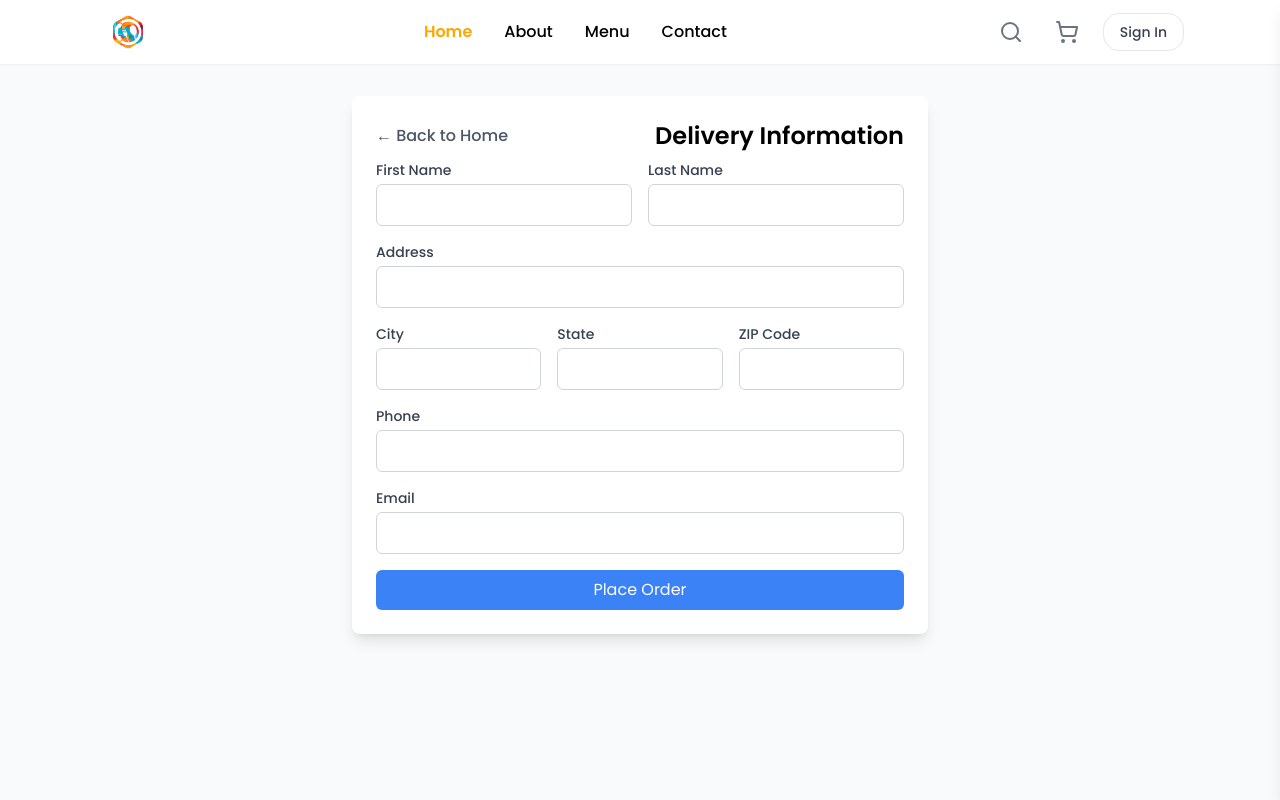
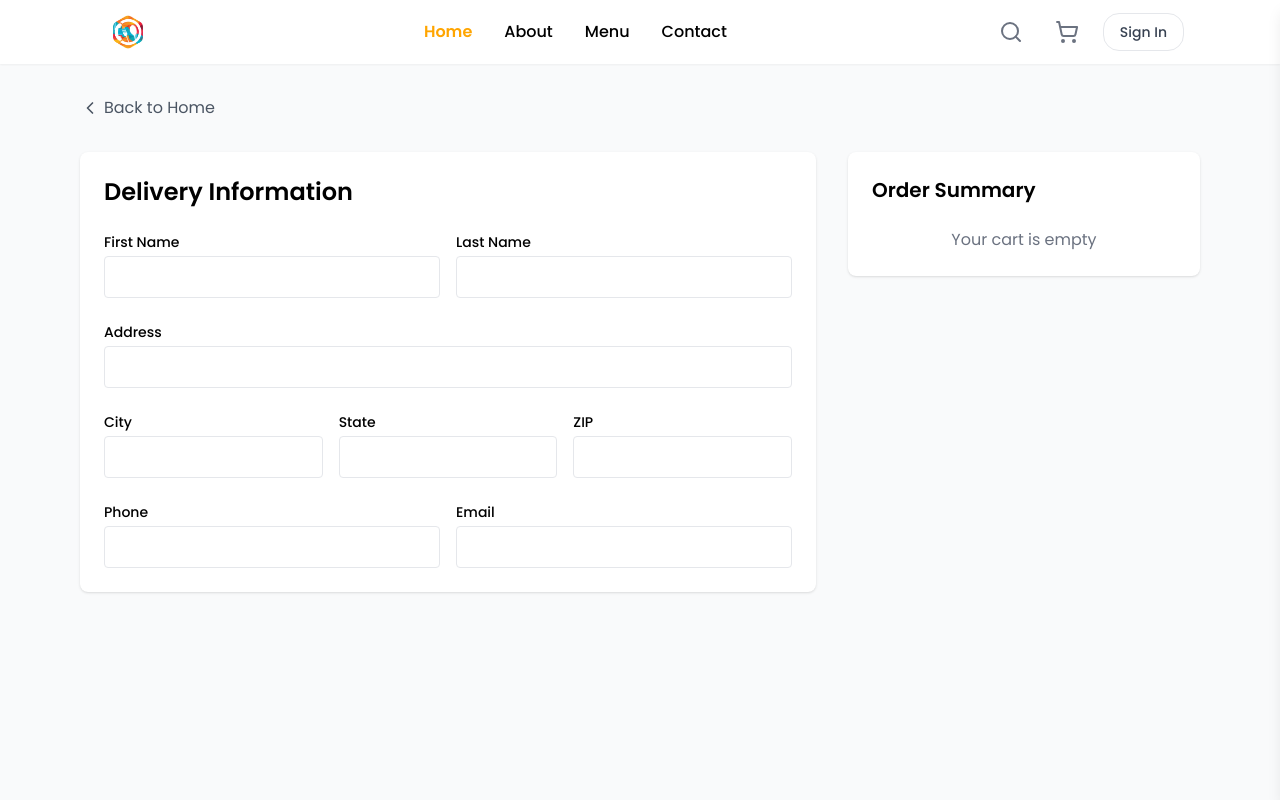
Before and after one commit to sapanadhakal40/restaurant-service, a React (Vite) app in the folder client/: page /place-order in a window 1280 px wide. Shown: the top 800 px of the page. Built offline with nearby package versions, Linux system fonts and the light colour scheme.

Commit message:
Update place order page with total and delivery amount

```diff
--- a/client/src/pages/PlaceOrder/PlaceOrder.jsx
+++ b/client/src/pages/PlaceOrder/PlaceOrder.jsx
@@ -1,178 +1,221 @@
-import { useState } from 'react';
+import { useState, useContext } from 'react';
 import { useNavigate } from 'react-router-dom';
+import { StoreContext } from '../../context/StoreContext';
+import { ChevronLeft, Package, CreditCard } from 'lucide-react';
 
 const PlaceOrder = () => {
+  const { cartItems, food_list, } = useContext(StoreContext);
   const navigate = useNavigate();
+
   const [formData, setFormData] = useState({
-    first_name: '',
-    last_name: '',
-    address: '',
-    city: '',
-    state: '',
-    zip: '',
-    phone: '',
-    email: '',
+    first_name: '', last_name: '', address: '', city: '',
+    state: '', zip: '', phone: '', email: ''
   });
 
+  const cartDetails = Object.keys(cartItems).map(id => {
+    const item = food_list.find(food => food._id === id);
+    return { ...item, quantity: cartItems[id] };
+  });
+
+  const subtotal = cartDetails.reduce((sum, item) => sum + item.price * item.quantity, 0);
+  const deliveryFee = cartDetails.length > 0 ? 5.0 : 0;
+  const finalTotal = (subtotal + deliveryFee).toFixed(2);
+
   const handleChange = (e) => {
-    const { name, value } = e.target;
-    setFormData(prev => ({ ...prev, [name]: value }));
+    setFormData(prev => ({ ...prev, [e.target.name]: e.target.value }));
   };
 
   const handleSubmit = (e) => {
     e.preventDefault();
-    console.log('Form data submitted:', formData);
-
-    navigate('/');
+    if (Object.values(formData).some(val => !val)) {
+      alert('Please fill all fields');
+      return;
+    }
+    console.log('Order placed:', { ...formData, total: finalTotal });
+    navigate('/order-confirmation');
   };
 
   return (
-    <div className="min-h-screen pt-24 pb-20 px-4 bg-gray-50">
-       <div className="w-full max-w-xl mx-auto bg-white rounded-lg shadow-lg p-6 mb-4">
-      <div className="flex items-center justify-between mb-2">
+    <div className="min-h-screen bg-gray-50 pt-24 pb-20">
+      <div className="max-w-6xl mx-auto px-4">
+        <div className="flex items-center mb-8">
           <button
             onClick={() => navigate('/')}
-          className="text-gray-600 hover:text-gray-800 font-medium transition-colors"
+            className="flex items-center text-gray-600 hover:text-gray-800"
           >
-          ← Back to Home
+            <ChevronLeft className="w-5 h-5 mr-1" />
+            Back to Home
           </button>
-        <h2 className="text-2xl font-semibold text-center">
-        Delivery Information
-      </h2>
         </div>
 
-      <form onSubmit={handleSubmit} className="space-y-4">
+        <div className="grid grid-cols-1 lg:grid-cols-3 gap-8">
+          {/* Order Form */}
+          <div className="lg:col-span-2">
+            <div className="bg-white rounded-lg shadow p-6">
+              <h2 className="text-2xl font-semibold mb-6">Delivery Information</h2>
+              <form onSubmit={handleSubmit} className="space-y-6">
                 <div className="grid grid-cols-2 gap-4">
                   <div>
-            <label htmlFor="first_name" className="block text-sm font-medium text-gray-700 mb-1">
-              First Name
-            </label>
+                    <label className="block text-sm font-medium mb-1">First Name</label>
                     <input
                       type="text"
                       name="first_name"
-              id="first_name"
-              autoComplete="given-name"
                       value={formData.first_name}
                       onChange={handleChange}
-              className="w-full px-3 py-2 border border-gray-300 rounded-md focus:outline-none focus:ring-2 focus:ring-blue-500 focus:border-transparent"
+                      className="w-full p-2 border rounded focus:ring-2 focus:ring-blue-500"
+                      required
                     />
                   </div>
                   <div>
-            <label htmlFor="last_name" className="block text-sm font-medium text-gray-700 mb-1">
-              Last Name
-            </label>
+                    <label className="block text-sm font-medium mb-1">Last Name</label>
                     <input
                       type="text"
                       name="last_name"
-              id="last_name"
-              autoComplete="family-name"
                       value={formData.last_name}
                       onChange={handleChange}
-              className="w-full px-3 py-2 border border-gray-300 rounded-md focus:outline-none focus:ring-2 focus:ring-blue-500 focus:border-transparent"
+                      className="w-full p-2 border rounded focus:ring-2 focus:ring-blue-500"
+                      required
                     />
                   </div>
                 </div>
 
                 <div>
-          <label htmlFor="address" className="block text-sm font-medium text-gray-700 mb-1">
-            Address
-          </label>
+                  <label className="block text-sm font-medium mb-1">Address</label>
                   <input
                     type="text"
                     name="address"
-            id="address"
-            autoComplete="street-address"
                     value={formData.address}
                     onChange={handleChange}
-            className="w-full px-3 py-2 border border-gray-300 rounded-md focus:outline-none focus:ring-2 focus:ring-blue-500 focus:border-transparent"
+                    className="w-full p-2 border rounded focus:ring-2 focus:ring-blue-500"
+                    required
                   />
                 </div>
 
                 <div className="grid grid-cols-3 gap-4">
                   <div>
-            <label htmlFor="city" className="block text-sm font-medium text-gray-700 mb-1">
-              City
-            </label>
+                    <label className="block text-sm font-medium mb-1">City</label>
                     <input
                       type="text"
                       name="city"
-              id="city"
-              autoComplete="address-level2"
                       value={formData.city}
                       onChange={handleChange}
-              className="w-full px-3 py-2 border border-gray-300 rounded-md focus:outline-none focus:ring-2 focus:ring-blue-500 focus:border-transparent"
+                      className="w-full p-2 border rounded focus:ring-2 focus:ring-blue-500"
+                      required
                     />
                   </div>
                   <div>
-            <label htmlFor="state" className="block text-sm font-medium text-gray-700 mb-1">
-              State
-            </label>
+                    <label className="block text-sm font-medium mb-1">State</label>
                     <input
                       type="text"
                       name="state"
-              id="state"
-              autoComplete="address-level1"
                       value={formData.state}
                       onChange={handleChange}
-              className="w-full px-3 py-2 border border-gray-300 rounded-md focus:outline-none focus:ring-2 focus:ring-blue-500 focus:border-transparent"
+                      className="w-full p-2 border rounded focus:ring-2 focus:ring-blue-500"
+                      required
                     />
                   </div>
                   <div>
-            <label htmlFor="zip" className="block text-sm font-medium text-gray-700 mb-1">
-              ZIP Code
-            </label>
+                    <label className="block text-sm font-medium mb-1">ZIP</label>
                     <input
                       type="text"
                       name="zip"
-              id="zip"
-              autoComplete="postal-code"
                       value={formData.zip}
                       onChange={handleChange}
-              className="w-full px-3 py-2 border border-gray-300 rounded-md focus:outline-none focus:ring-2 focus:ring-blue-500 focus:border-transparent"
+                      className="w-full p-2 border rounded focus:ring-2 focus:ring-blue-500"
+                      required
                     />
                   </div>
                 </div>
 
+                <div className="grid grid-cols-2 gap-4">
                   <div>
-          <label htmlFor="phone" className="block text-sm font-medium text-gray-700 mb-1">
-            Phone
-          </label>
+                    <label className="block text-sm font-medium mb-1">Phone</label>
                     <input
                       type="tel"
                       name="phone"
-            id="phone"
-            autoComplete="tel"
                       value={formData.phone}
                       onChange={handleChange}
-            className="w-full px-3 py-2 border border-gray-300 rounded-md focus:outline-none focus:ring-2 focus:ring-blue-500 focus:border-transparent"
+                      className="w-full p-2 border rounded focus:ring-2 focus:ring-blue-500"
+                      required
                     />
                   </div>
-
                   <div>
-          <label htmlFor="email" className="block text-sm font-medium text-gray-700 mb-1">
-            Email
-          </label>
+                    <label className="block text-sm font-medium mb-1">Email</label>
                     <input
                       type="email"
                       name="email"
-            id="email"
-            autoComplete="email"
                       value={formData.email}
                       onChange={handleChange}
-            className="w-full px-3 py-2 border border-gray-300 rounded-md focus:outline-none focus:ring-2 focus:ring-blue-500 focus:border-transparent"
+                      className="w-full p-2 border rounded focus:ring-2 focus:ring-blue-500"
+                      required
                     />
+                  </div>
+                </div>
+              </form>
+            </div>
+          </div>
+
+          {/* Order Summary */}
+          <div className="lg:col-span-1">
+            <div className="bg-white rounded-lg shadow p-6">
+              <h2 className="text-xl font-semibold mb-6">Order Summary</h2>
+              {cartDetails.length > 0 ? (
+      <div className="space-y-4">
+        <div className="space-y-3">
+          {cartDetails.map((item) => (
+            <div key={item._id} className="flex justify-between">
+              <span className="text-gray-600">
+                {item.name} x {item.quantity}
+              </span>
+              <span className="font-medium">
+                ${(item.price * item.quantity).toFixed(2)}
+              </span>
+            </div>
+          ))}
+        </div>
+
+        <div className="border-t pt-4">
+          <div className="flex justify-between">
+            <span className="text-gray-600">Subtotal</span>
+            <span className="font-medium">${subtotal.toFixed(2)}</span>
+          </div>
+          <div className="flex justify-between mt-2">
+            <span className="text-gray-600">Delivery Fee</span>
+            <span className="font-medium">${deliveryFee}</span>
+          </div>
+        </div>
+
+        <div className="border-t pt-4">
+          <div className="flex justify-between text-lg font-semibold">
+            <span>Total</span>
+            <span>${finalTotal}</span>
+          </div>
         </div>
 
         <button
-          type="submit"
-          className="w-full bg-blue-500 text-white py-2 px-4 rounded-md hover:bg-blue-600 focus:outline-none focus:ring-2 focus:ring-blue-500 focus:ring-offset-2 transition-colors"
+          onClick={handleSubmit}
+          className="w-full bg-blue-600 text-white py-3 rounded-lg hover:bg-blue-700 flex items-center justify-center gap-2"
         >
+          <CreditCard className="w-5 h-5" />
           Place Order
         </button>
 
-      </form>
+        <div className="flex items-center justify-center gap-2 text-sm text-gray-600 mt-4">
+          <Package className="w-4 h-4" />
+          <span>Estimated delivery: 30-45 minutes</span>
         </div>
       </div>
+    ) : (
+      <div className="text-center text-gray-500">
+        Your cart is empty
+      </div>
+    )}
+  </div>
+</div>
+</div>
+</div>
+</div>
+
 );
 };
 
```
Lines whose indentation alone changed are shown as unchanged.
